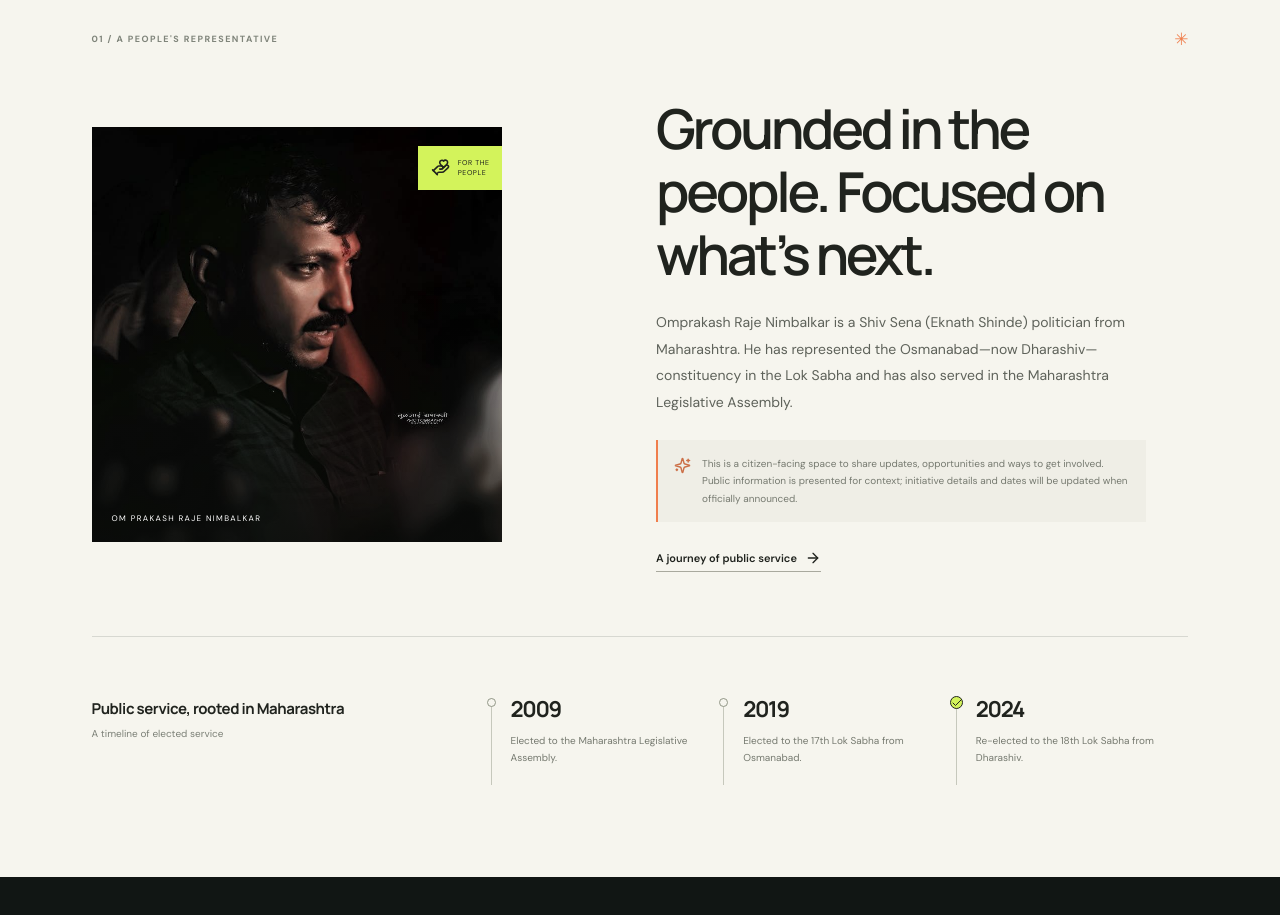
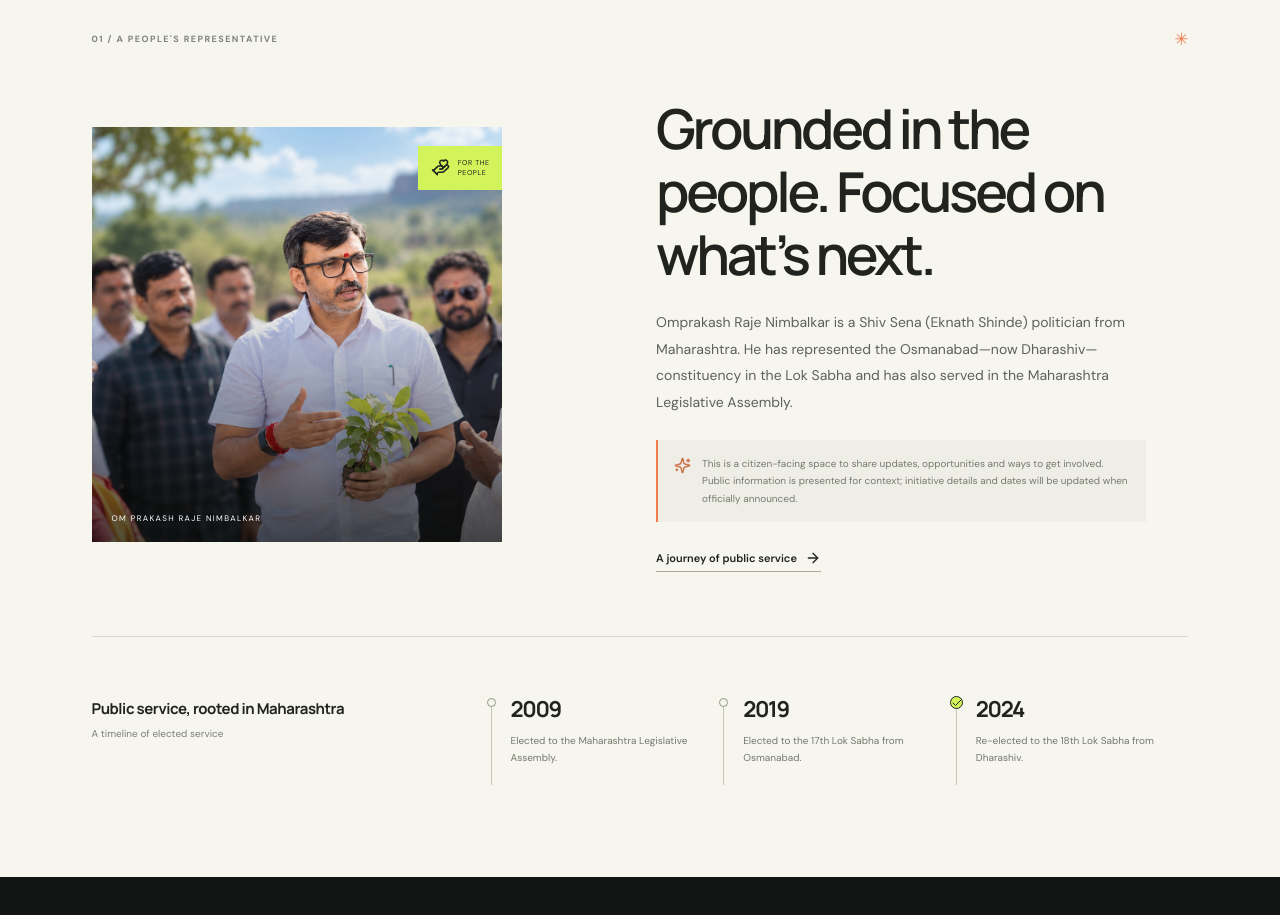
Before and after one commit to VishalHarne/Om-Raje, a React (Vite) app: page / in a window 1280 px wide. Shown: the part 860-1775 px from the top of the page. Built offline with nearby package versions, Linux system fonts and the light colour scheme.

Commit message:
change photo in about

```diff
--- a/src/App.tsx
+++ b/src/App.tsx
@@ -246,7 +246,7 @@ const images = {
   },
   listening: `${import.meta.env.BASE_URL}Photos/1.jpg`,
   meeting: `${import.meta.env.BASE_URL}Photos/2.jpg`,
-  portrait: `${import.meta.env.BASE_URL}Photos/472720921_1146819823481492_5753702808783169087_n.jpg`,
+  portrait: `${import.meta.env.BASE_URL}ForThePeople.png`,
   community: `${import.meta.env.BASE_URL}Photos/839068335_1373614757889299_3989845849253903020_n.jfif`,
 };
 
```
Also changed, not shown: public/ForThePeople.png (added).
